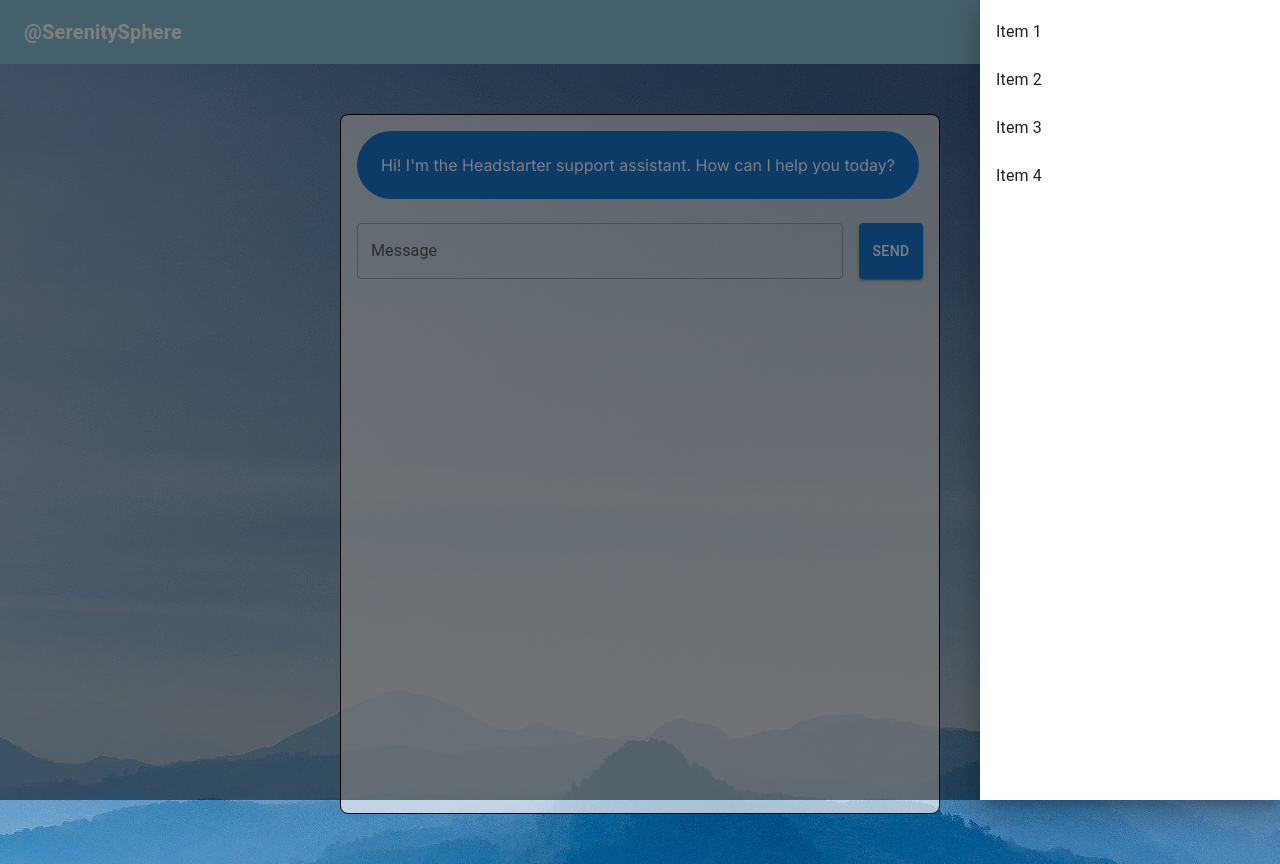
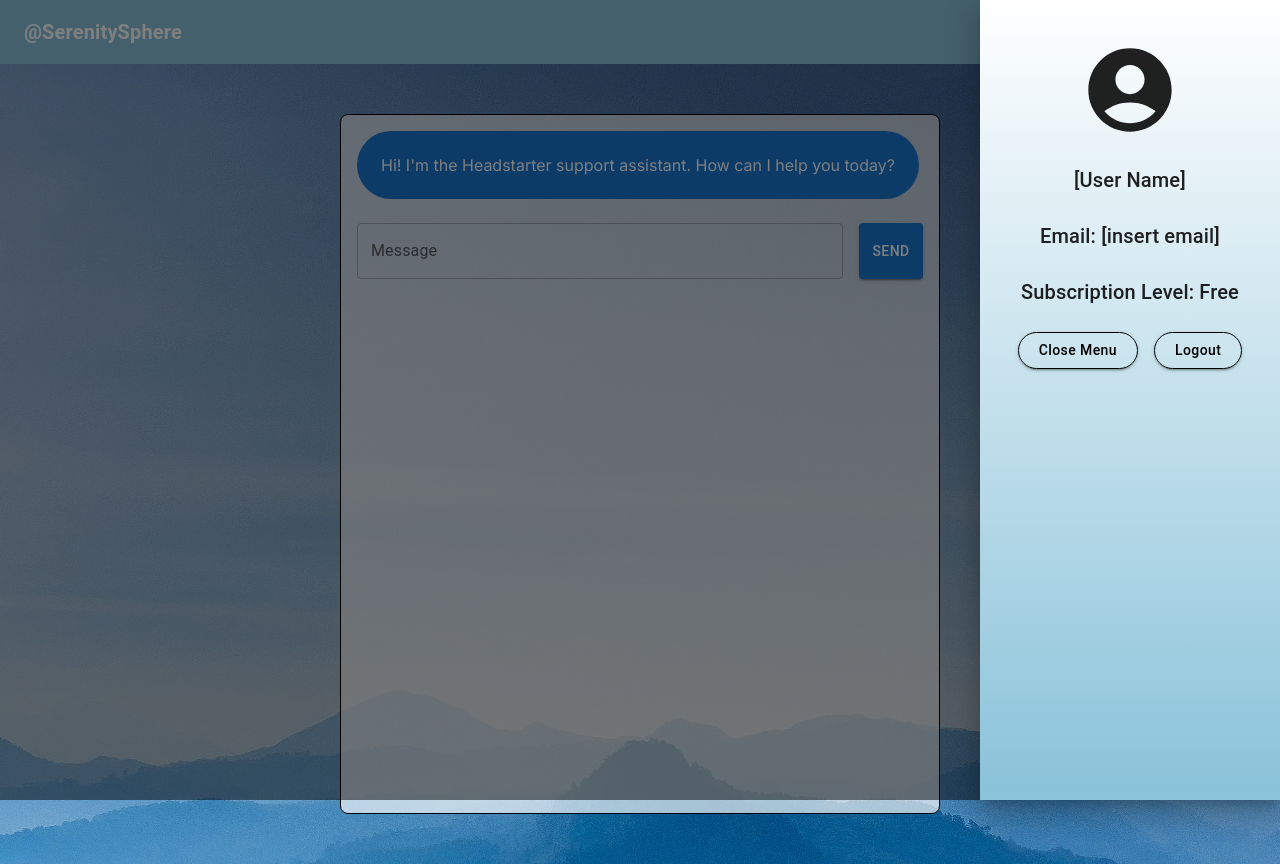
Before and after one commit to aseefdurrani/SerenitySphere, a Next.js app: page /chat/fitness in a window 1280 px wide. Both pictures are taken after a click on the button 1224 px from the left and 32 px from the top of the page. Built offline with nearby package versions, Linux system fonts and the light colour scheme.

Commit message:
profile sidebar

```diff
--- a/src/app/components/drawer.js
+++ b/src/app/components/drawer.js
@@ -6,23 +6,64 @@ import {
   ListItem,
   ListItemText,
   Box,
+  Stack,
+  Typography,
 } from "@mui/material";
+import AccountCircleIcon from "@mui/icons-material/AccountCircle";
+
+// want a gradient from this color: #89c2d9 to white in the drawer going from top to bottom
 
 const DrawerComponent = ({ isOpen, toggleDrawer }) => {
+  const drawerStyle = {
+    background: "linear-gradient(0deg, #89c2d9, white)",
+  };
+
+  const buttonStyle = {
+    marginTop: "30px",
+    backgroundColor: "transparent",
+    color: "black",
+    padding: "5px 20px",
+    borderRadius: "20px",
+    border: "1px solid black",
+    textTransform: "capitalize",
+    animation: "float 3s ease-in-out infinite",
+    "&:hover": {
+      backgroundColor: "rgba(0, 0, 0, 0.1)",
+      boxShadow: "0 0.5em 0.5em -0.4em #ffe5d9",
+      transform: "translateY(-0.15em)",
+      cursor: "pointer",
+    },
+  };
+
   const list = () => (
     <Box
       role="presentation"
       onClick={toggleDrawer(false)}
       onKeyDown={toggleDrawer(false)}
-      sx={{ width: 300 }}
+      sx={{ width: 300, height: "100%", ...drawerStyle }}
     >
-      <List>
-        {["Item 1", "Item 2", "Item 3", "Item 4"].map((text, index) => (
-          <ListItem button key={text}>
-            <ListItemText primary={text} />
-          </ListItem>
-        ))}
-      </List>
+      <Stack spacing={3} direction="column" alignItems="center" marginTop={5}>
+        <AccountCircleIcon sx={{ fontSize: 100 }} />
+        <Typography variant="h6"> [User Name] </Typography>
+        <Typography variant="h6">Email: [insert email] </Typography>
+        <Typography variant="h6">Subscription Level: Free </Typography>
+        <Stack spacing={2} direction="row">
+          <Button
+            variant="contained"
+            onClick={toggleDrawer(false)}
+            sx={buttonStyle}
+          >
+            Close Menu
+          </Button>
+          <Button
+            variant="contained"
+            onClick={toggleDrawer(false)}
+            sx={buttonStyle}
+          >
+            Logout
+          </Button>
+        </Stack>
+      </Stack>
     </Box>
   );
 
```
